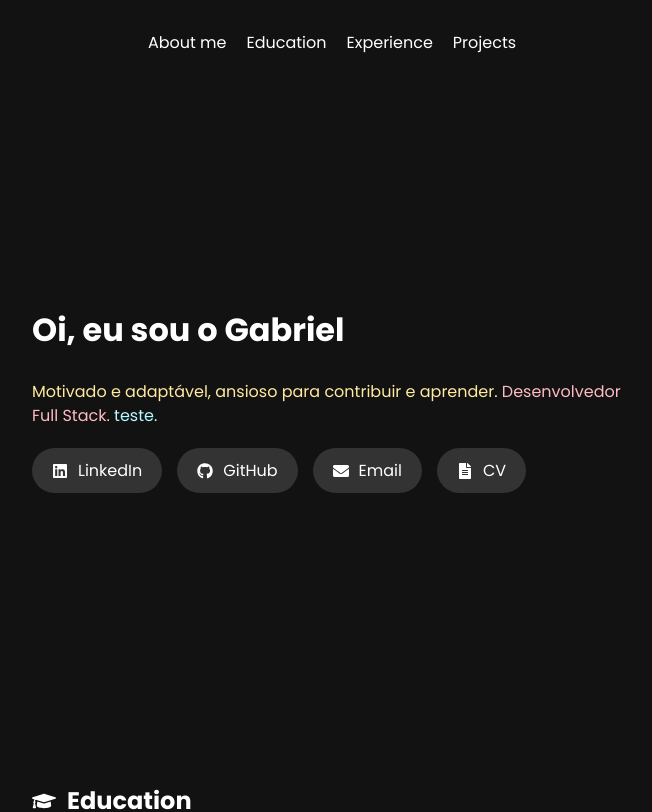
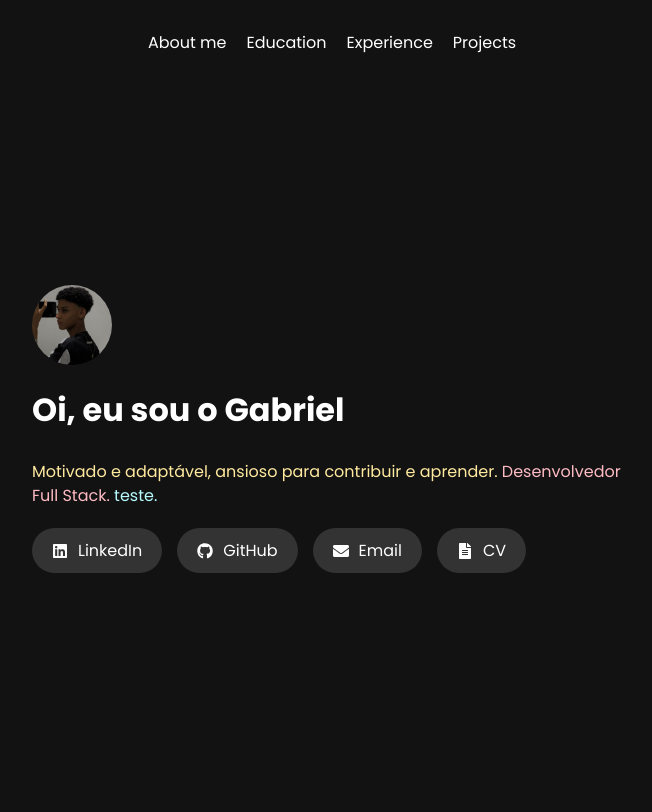
Before and after one commit to gabrielcsilvaa/PortfolioGabriel-react, a React (Create React App) app: page / in a window 1280 px wide. Shown: the top 812 px of the page, without its empty margins (308-960 px from the left). Built offline with nearby package versions, Linux system fonts and the light colour scheme.

Commit message:
estilizando skills

```diff
--- a/src/components/header.jsx
+++ b/src/components/header.jsx
@@ -20,6 +20,7 @@ function Header() {
         </ul>
       </nav>
       <div className='hero'>
+        <img className='foto' src='/images/foto.jpeg' alt='' />
         <h1>Oi, eu sou o Gabriel</h1>
         <p>
           <span className='highlight-yellow'>
--- a/src/styles/header.css
+++ b/src/styles/header.css
@@ -1,21 +1,21 @@
 .nav {
-  display: flex; /* Torna os itens flexíveis */
-  margin-bottom: 220px; /* Espaço entre a navbar e o Hero */
-  justify-content: center; /* Centraliza horizontalmente */
-  align-items: center; /* Centraliza verticalmente (opcional) */
-  padding: 10px 0; /* Adiciona espaçamento interno */
+  display: flex;
+  margin-bottom: 220px;
+  justify-content: center;
+  align-items: center;
+  padding: 10px 0;
 }
 
 .nav ul {
   list-style-type: none;
   padding: 0;
-  margin: 0; /* Remove margens padrão */
-  display: flex; /* Alinha os itens horizontalmente */
-  gap: 20px; /* Espaço entre os itens */
+  margin: 0;
+  display: flex;
+  gap: 20px;
 }
 
 .nav ul li {
-  margin: 0; /* Remove margens adicionais */
+  margin: 0;
 }
 
 .nav ul li a {
@@ -24,29 +24,29 @@
   font-weight: bold;
   font-family: 'Poppins', sans-serif;
   font-size: 16px;
-  transition: color 0.3s; /* Efeito de transição ao passar o mouse */
+  transition: color 0.3s;
 }
 
 .nav ul li a:hover {
-  color: #ffea9f; /* Cor de destaque ao passar o mouse */
+  color: #ffea9f;
 }
 
 .hero {
   margin-top: 50px;
-  margin-bottom: 230px; /* Espaço entre o Hero e o Education */
+  margin-bottom: 230px;
   display: flex;
-  flex-direction: column; /* Organiza os itens verticalmente */
-  align-items: center; /* Centraliza todo o conteúdo horizontalmente */
-  text-align: left; /* Garante que o texto fique alinhado à esquerda */
-  max-width: 600px; /* Limita a largura do conteúdo */
-  margin-left: auto; /* Centraliza horizontalmente */
-  margin-right: auto; /* Centraliza horizontalmente */
+  flex-direction: column;
+  align-items: left;
+  text-align: left;
+  max-width: 600px;
+  margin-left: auto;
+  margin-right: auto;
 }
 
 .hero p {
-  line-height: 1.5; /* Melhora a legibilidade */
-  margin-bottom: 20px; /* Espaçamento entre o parágrafo e os botões */
-  color: white; /* Garante boa visibilidade no fundo escuro */
+  line-height: 1.5;
+  margin-bottom: 20px;
+  color: white;
 }
 .profile-pic {
   border-radius: 50%;
@@ -55,9 +55,9 @@
 }
 .buttons {
   display: flex;
-  justify-content: flex-start; /* Alinha os botões à esquerda */
-  gap: 15px; /* Espaço entre os botões */
-  width: 100%; /* Ocupa toda a largura disponível */
+  justify-content: flex-start;
+  gap: 15px;
+  width: 100%;
 }
 .button {
   background-color: #333;
@@ -98,8 +98,8 @@
 .hero h1 {
   font-family: 'Poppins', sans-serif;
   font-weight: 550;
-  margin-bottom: 10px; /* Espaço entre o título e o parágrafo */
-  width: 100%; /* Garante que o texto ocupe todo o espaço do container */
+  margin-bottom: 10px;
+  width: 100%;
   color: white;
 }
 .highlight-yellow {
@@ -111,3 +111,9 @@
 .highlight-blue {
   color: #b6fbff;
 }
+.foto {
+  width: 80px;
+  height: 80px;
+  border-radius: 50%;
+  object-fit: cover;
+}
--- a/src/styles/languages.css
+++ b/src/styles/languages.css
@@ -1,13 +1,13 @@
 .languages {
     display: flex;
-    flex-direction: column; /* Alinha os itens verticalmente */
-    align-items: left; /* Centraliza horizontalmente */
+    flex-direction: column;
+    align-items: left;
     padding: 20px;
-    margin-bottom: 50px; /* Espaço entre Languages e o próximo componente */
+    margin-bottom: 50px;
     color: #ffffff;
     border-radius: 8px;
     width: 100%;
-    max-width: 600px; /* Limita a largura do componente */
+    max-width: 600px;
     margin-left: auto;
     margin-right: auto;
   }
@@ -26,7 +26,7 @@
 
   .language {
     margin-bottom: 20px;
-    width: 100%; /* Ocupa toda a largura disponível */
+    width: 100%;
   }
 
   .language span {
--- a/src/styles/skills.css
+++ b/src/styles/skills.css
@@ -1,10 +1,10 @@
 .skills {
     display: flex;
     flex-direction: column;
-    align-items: flex-start; /* Alinha à esquerda */
+    align-items: flex-start;
     padding: 20px;
     margin-bottom: 50px;
-    margin-top: -20px; /* Ajusta a distância do topo */
+    margin-top: -20px;
     color: #ffffff;
     width: 100%;
     max-width: 600px;
```
Also changed, not shown: public/images/foto.jpeg (added).
